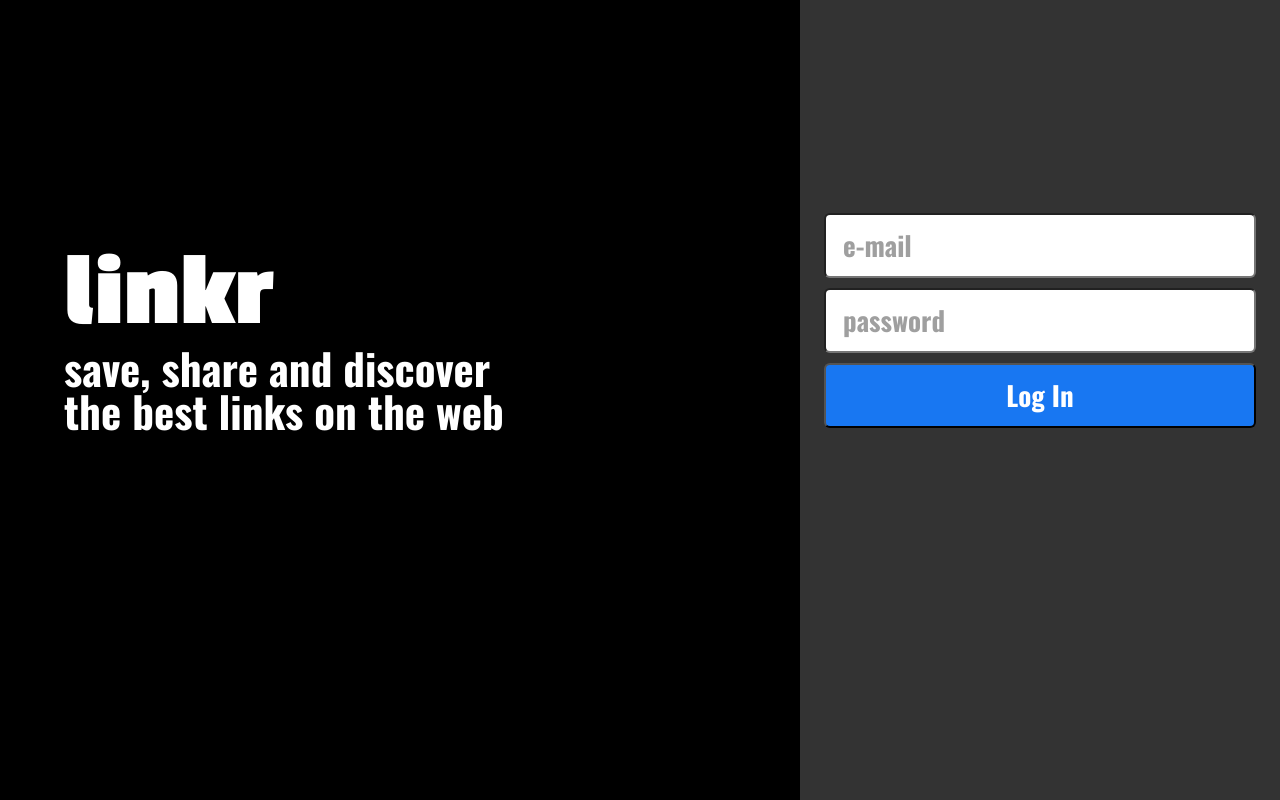
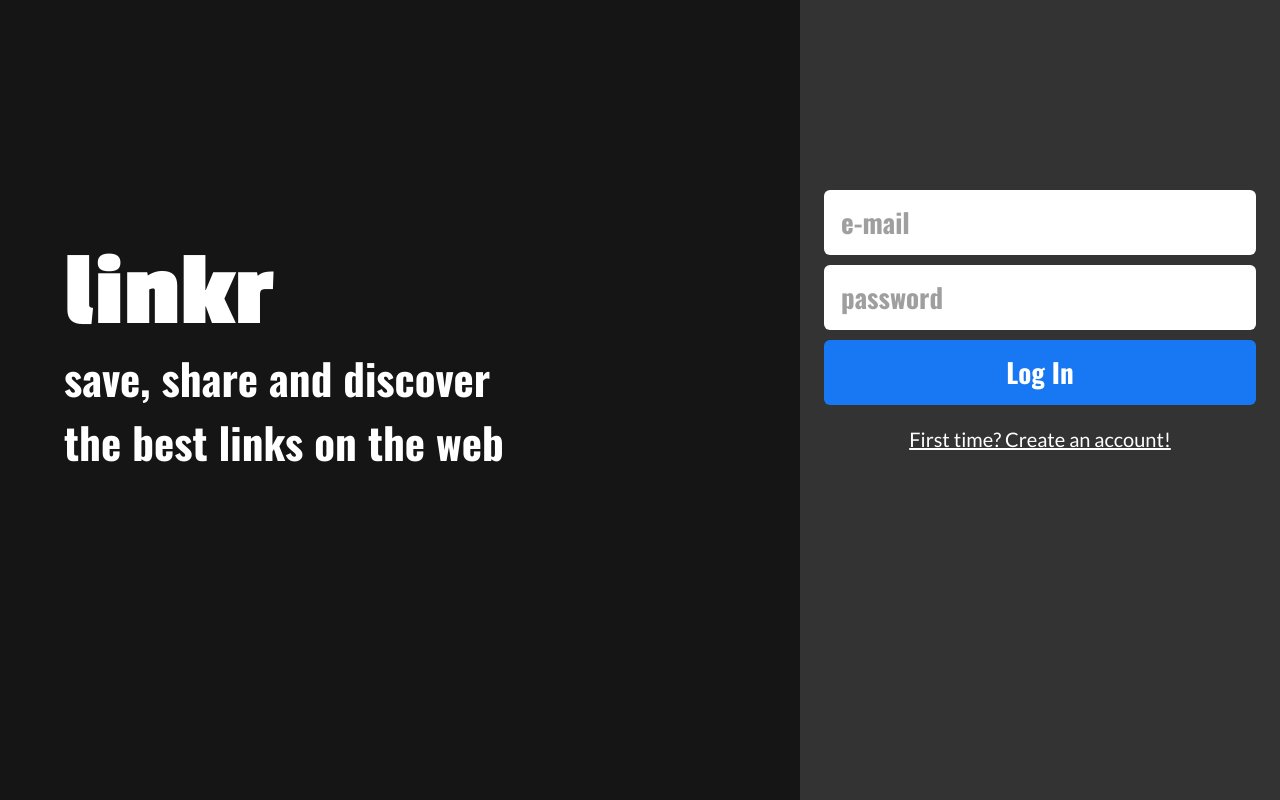
Before and after one commit to cybalencar96/linkr-front, a React (Create React App) app: page / in a window 1280 px wide. Built offline with nearby package versions, Linux system fonts and the light colour scheme.

Commit message:
Adicionado link para pagina de cadastro + corrigido pequenos erros de layout

```diff
--- a/src/assets/reset.css
+++ b/src/assets/reset.css
@@ -50,8 +50,10 @@ body{
 	color: #fff;
 	font-family: 'Lato', sans-serif;
 }
-
 /* Chamada das fontes */
 /*  font-family: 'Lato', sans-serif;
 	font-family: 'Oswald', sans-serif;
 	font-family: 'Passion One', cursive; */
+a {
+	text-decoration: none;
+}
--- a/src/components/Login/LoginPage.js
+++ b/src/components/Login/LoginPage.js
@@ -7,6 +7,8 @@ import { useContext, useState } from "react";
 import { sendLoginRequest } from "../../services/Linkr";
 import UserContext from "../../contexts/UserContext";
 import { useHistory } from "react-router";
+import FrontPageTextLink from "../shared/FrontPageTextLink";
+import { Link } from "react-router-dom";
 
 export default function LoginPage() {
     const [email, setEmail] = useState("");
@@ -26,11 +28,11 @@ export default function LoginPage() {
                 history.push("/timeline");
             })
             .catch(err => {
-                if (err.response.status === 401 || err.response.status === 403){
+                if (err.response.status === 401 || err.response.status === 403) {
                     alert("Incorrect email or password!");
                     return;
                 }
-                if (err.response.status === 400){
+                if (err.response.status === 400) {
                     alert("Invalid email!");
                     return;
                 }
@@ -57,6 +59,9 @@ export default function LoginPage() {
                     required
                 />
                 <FrontPageButton type="submit">Log In</FrontPageButton>
+                <Link to="/signup">
+                    <FrontPageTextLink>First time? Create an account!</FrontPageTextLink>
+                </Link>
             </FrontPageFormStyled>
         </PageStyled>
     )
--- a/src/components/shared/FrontPageButton.js
+++ b/src/components/shared/FrontPageButton.js
@@ -9,6 +9,8 @@ const FrontPageButton = styled.button`
     font-size: 27px;
     color: #ffffff;
     font-family: 'Oswald', sans-serif;
+    margin-bottom: 22px;
+    border: none;
 `;
 
 export default FrontPageButton;
--- a/src/components/shared/FrontPageInput.js
+++ b/src/components/shared/FrontPageInput.js
@@ -10,6 +10,7 @@ const FrontPageInput = styled.input`
     font-weight: bold;
     padding-left: 17px;
     margin-bottom: 10px;
+    border: none;
     &::placeholder{
         color: #9F9F9F;
     }
--- a/src/components/shared/FrontPageLogoBox.js
+++ b/src/components/shared/FrontPageLogoBox.js
@@ -5,10 +5,8 @@ export default function FrontPageLogoBox() {
         <BlackLogoSpace>
             <LogoTextBox>
                 <Logo>linkr</Logo>
-                <Slogan>
-                    <p>save, share and discover</p>
-                    <p>the best links on the web</p>
-                </Slogan>
+                <Slogan>save, share and discover</Slogan>
+                <Slogan>the best links on the web</Slogan>
             </LogoTextBox>
         </BlackLogoSpace>
     )
@@ -17,7 +15,7 @@ export default function FrontPageLogoBox() {
 const BlackLogoSpace = styled.div`
     width: 62.5vw;
     height: 100vh;
-    background-color: #000;
+    background-color: #151515;
     margin-top: -72px;
     @media (max-width: 992px){
         width: 100vw;
@@ -45,14 +43,17 @@ const Logo = styled.h1`
     font-size: 106px;
     @media (max-width: 992px){
         font-size: 76px;
+        margin-bottom: -10px
     }
 `;
 
-const Slogan = styled.div`
+const Slogan = styled.p`
     font-family: 'Oswald', sans-serif;
     font-weight: bold;
     font-size: 43px;
+    line-height: 64px;
     @media (max-width: 992px){
         font-size: 23px;
+        line-height: 34px;
     }
 `;
--- /dev/null
+++ b/src/components/shared/FrontPageTextLink.js
@@ -0,0 +1,14 @@
+import styled from "styled-components";
+
+const FrontPageTextLink = styled.span`
+    color: #ffffff;
+    text-decoration: underline;
+    font-size: 20px;
+    line-height: 24px;
+    @media (max-width: 992px){
+        font-size: 17px;
+        line-height: 20px;
+    }
+`;
+
+export default FrontPageTextLink;
```
